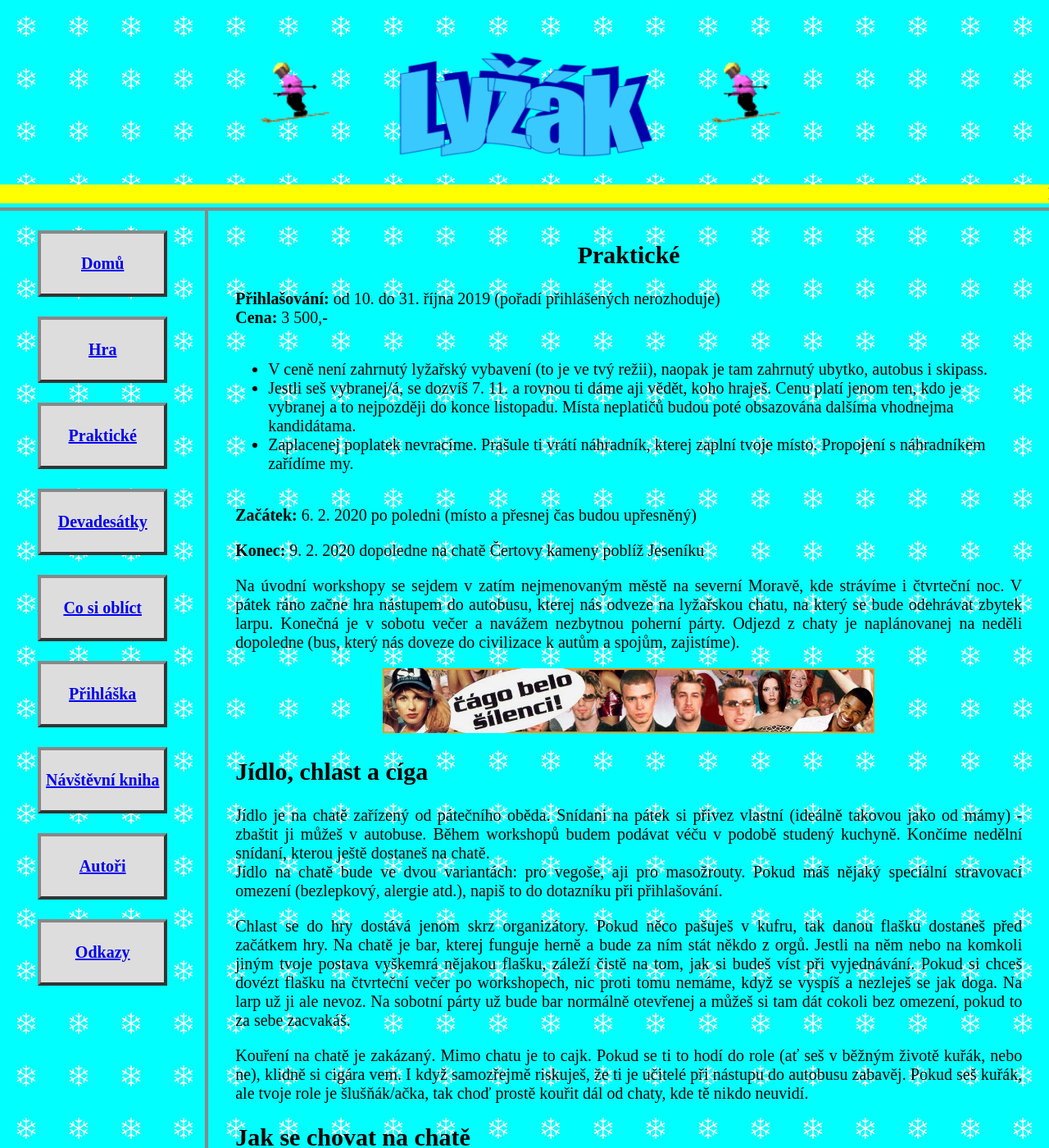
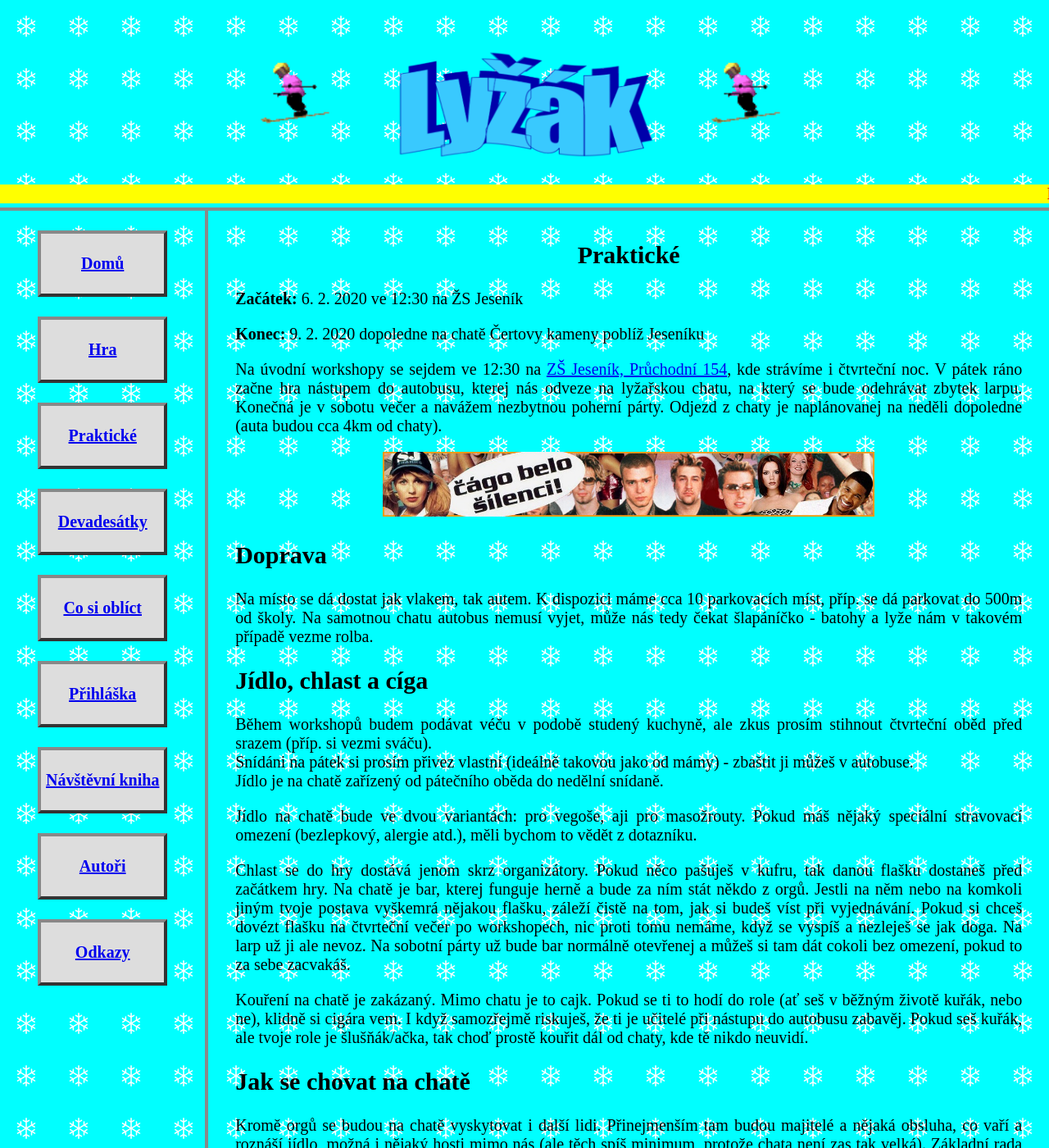
Before and after one commit to mhavelka/lyzak, a Jekyll site: the page built from pages/prakticke.md, in a window 1280 px wide and 1400 px high. Shown: the whole window at 82% size. Built offline with Jekyll 4.4.1, drawn with Linux system fonts in a browser that asks for light colours; our own code applies the rules of GitHub Pages for plain Markdown files; some of the changed text lies outside the part shown.

Commit message:
Remove Silvia from orgs, update practicla info

```diff
--- a/_data/authors.json
+++ b/_data/authors.json
@@ -28,11 +28,5 @@
         "age": "16",
         "image": "killien.jpg",
         "description": "Právě si zahrál svůj druhý larp a myslí, že je načase nadizajnovat svůj vlastní. Může za to Čiki, neb mu z nějakého důvodu asi věří nebo mu se mu už ten Asterion dělat nechtělo. Mimo to studuje pravidla DrD 1.6, ačkoliv je s nikým nehraje. Posloucháa Vypsanou Fixu, Volanty, Linkin Park a Avril Lavigne - jež vlastní originální CD (avril a linkiny). Na to, že pochází z Rožnova, do školy chodí do Valmezu (na 3. nejstarší české gymnázium v čr) zbytečně moc času tráví v Brně, Třebíči a Znojmě, za což můžou lidi z iKlubovny a Halahoje."
-    },
-    {
-        "name": "Silvia",
-        "age": "14",
-        "image": "silvia.jpg",
-        "description": "Taková tá tichá myška, která do noci čte knížky a sní o tom, že je jenom škaredé káčatko, které se jednoho dne probudí a bude krásnou labutí. Hejtuje všechny krasotinky a krasavce, ale tajně by se mezi ně chtěla infiltrovat. Taky si však někdy představuje, že bude tajnou agentkou, nebo to aspoň dotáhne na policejní akademií a všem těm lidem, co ji kdy nazvali tlustým prasátkem, nakope do zadku. Zatím však o tom jenom píše do svého zápisníku na klíček, který nosí kolem krku. Někdy se snaží hrát na drsňačku a tak se už několikrát stalo, že pozvracela chodník, protože zkoušela pít alkoholy pochybné kvality."
     }
 ]
--- a/pages/prakticke.md
+++ b/pages/prakticke.md
@@ -6,17 +6,11 @@ align: justify
 
 # Praktické
 
-**Přihlašování:** od 10. do 31. října 2019 (pořadí přihlášených nerozhoduje)
-**Cena:** 3 500,-
-* V ceně není zahrnutý lyžařský vybavení (to je ve tvý režii), naopak je tam zahrnutý ubytko, autobus i skipass.
-* Jestli seš vybranej/á, se dozvíš 7. 11. a rovnou ti dáme aji vědět, koho hraješ. Cenu platí jenom ten, kdo je vybranej a to nejpozději do konce listopadu. Místa neplatičů budou poté obsazována dalšíma vhodnejma kandidátama.
-* Zaplacenej poplatek nevracíme. Prašule ti vrátí náhradník, kterej zaplní tvoje místo. Propojení s náhradníkem zařídíme my.
-
-**Začátek:** 6. 2. 2020 po poledni (místo a přesnej čas budou upřesněný)
+**Začátek:** 6. 2. 2020 ve 12:30 na ŽS Jeseník
 
 **Konec:** 9. 2. 2020 dopoledne na chatě Čertovy kameny poblíž Jeseníku
 
-Na úvodní workshopy se sejdem v zatím nejmenovaným městě na severní Moravě, kde strávíme i čtvrteční noc. V pátek ráno začne hra nástupem do autobusu, kterej nás odveze na lyžařskou chatu, na který se bude odehrávat zbytek larpu. Konečná je v sobotu večer a navážem nezbytnou poherní párty. Odjezd z chaty je naplánovanej na neděli dopoledne (bus, který nás doveze do civilizace k autům a spojům, zajistíme).
+Na úvodní workshopy se sejdem ve 12:30 na <a href="https://goo.gl/maps/2PYwS2PDv7piHeZG8" target="_blank">ZŠ Jeseník, Průchodní 154</a>, kde strávíme i čtvrteční noc. V pátek ráno začne hra nástupem do autobusu, kterej nás odveze na lyžařskou chatu, na který se bude odehrávat zbytek larpu. Konečná je v sobotu večer a navážem nezbytnou poherní párty. Odjezd z chaty je naplánovanej na neděli dopoledne (auta budou cca 4km od chaty).
 
 <div class="image--center__wrapper">
     <a href="https://www.youtube.com/watch?v=1A9-XyS0yyI" target="_blank">
@@ -24,9 +18,15 @@ Na úvodní workshopy se sejdem v zatím nejmenovaným městě na severní Morav
     </a>
 </div>
 
+## Doprava
+Na místo se dá dostat jak vlakem, tak autem. K dispozici máme cca 10 parkovacích míst, příp. se dá parkovat do 500m od školy. Na samotnou chatu autobus nemusí vyjet, může nás tedy čekat šlapáníčko - batohy a lyže nám v takovém případě vezme rolba.
+
 ## Jídlo, chlast a cíga
-Jídlo je na chatě zařízený od pátečního oběda. Snídani na pátek si přivez vlastní (ideálně takovou jako od mámy) - zbaštit ji můžeš v autobuse. Během workshopů budem podávat véču v podobě studený kuchyně. Končíme nedělní snídaní, kterou ještě dostaneš na chatě.
-Jídlo na chatě bude ve dvou variantách: pro vegoše, aji pro masožrouty. Pokud máš nějaký speciální stravovací omezení (bezlepkový, alergie atd.), napiš to do dotazníku při přihlašování.
+Během workshopů budem podávat véču v podobě studený kuchyně, ale zkus prosím stihnout čtvrteční oběd před srazem (příp. si vezmi sváču).
+Snídáni na pátek si prosím přivez vlastní (ideálně takovou jako od mámy) - zbaštit ji můžeš v autobuse.
+Jídlo je na chatě zařízený od pátečního oběda do nedělní snídaně.
+
+Jídlo na chatě bude ve dvou variantách: pro vegoše, aji pro masožrouty. Pokud máš nějaký speciální stravovací omezení (bezlepkový, alergie atd.), měli bychom to vědět z dotazníku.
 
 Chlast se do hry dostává jenom skrz organizátory. Pokud něco pašuješ v kufru, tak danou flašku dostaneš před začátkem hry. Na chatě je bar, kterej funguje herně a bude za ním stát někdo z orgů. Jestli na něm nebo na komkoli jiným tvoje postava vyškemrá nějakou flašku, záleží čistě na tom, jak si budeš víst při vyjednávání. Pokud si chceš dovézt flašku na čtvrteční večer po workshopech, nic proti tomu nemáme, když se vyspíš a nezleješ se jak doga. Na larp už ji ale nevoz. Na sobotní párty už bude bar normálně otevřenej a můžeš si tam dát cokoli bez omezení, pokud to za sebe zacvakáš.
 
@@ -46,6 +46,7 @@ Na svahu, pokud klapne počasí, budeme za dva herní dny dvakrát (pokaždé na
 
 ## S sebou
 * 1x lyže a lyžařskou výbavu. Čím starší, tím lepší (ale moderní lyže zásadně nevaděj).
+* Spacák na čtvrteční noc
 * Oblečení, který bude ladit s devadesátkama. Nějaký tipy najdeš přímo pod odkazem [“Co si oblíct”](/co-si-obliect).
   * 1x pantofle nebo papuče
   * 4x spodní prádlo a ponožky
```
Also changed, not shown: index.md (+0 -1 lines).
